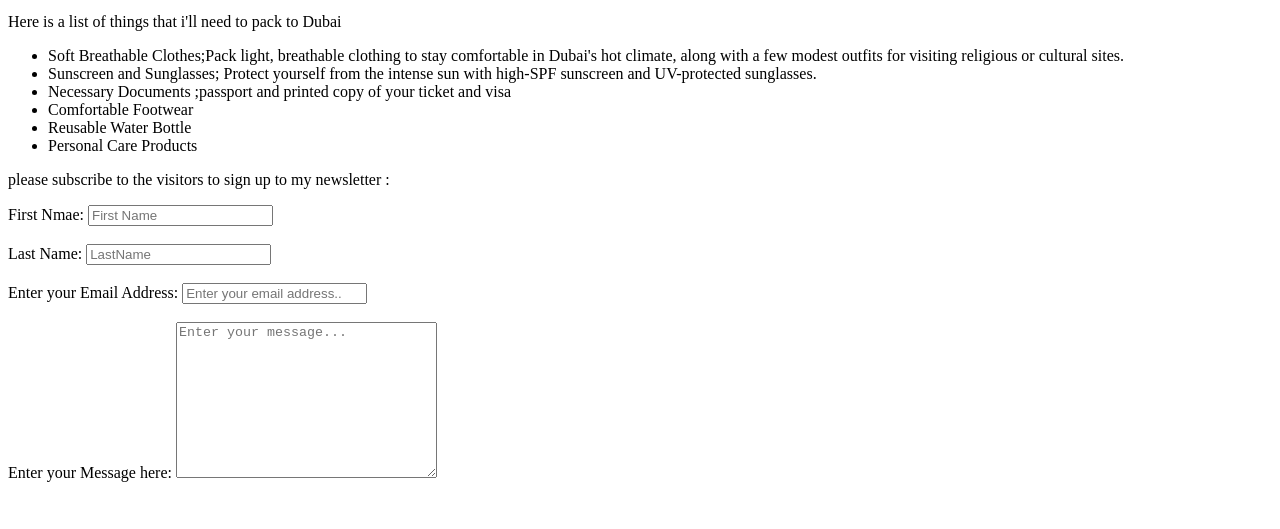
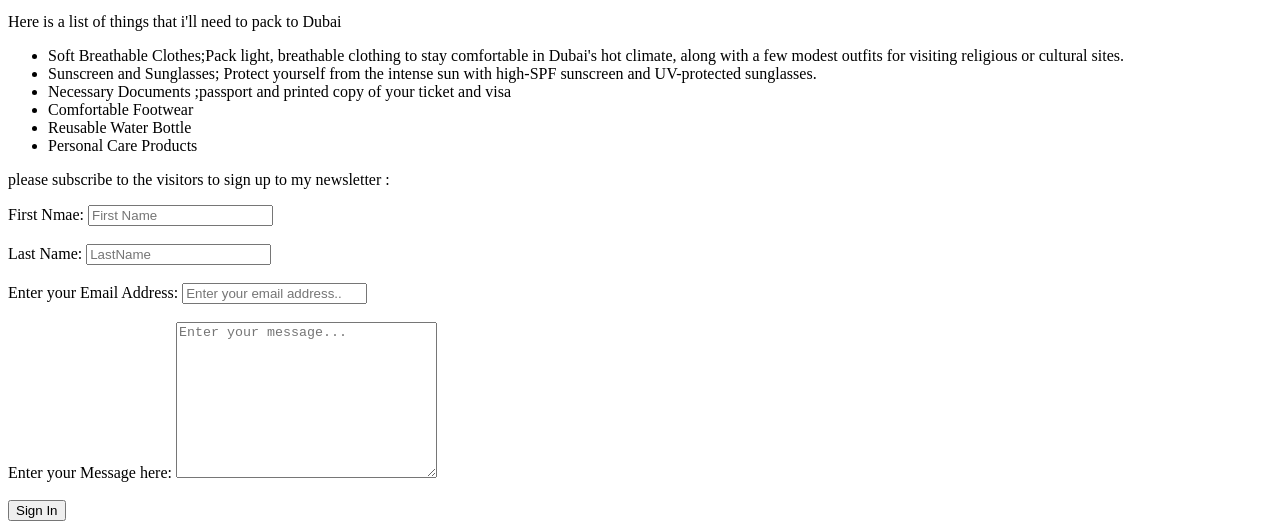
Before and after one commit to lwambon/Dream-vacation-places, a plain HTML site: page index.html in a window 1280 px wide. Shown: the part 3358-3887 px from the top of the page. Before the commit the page ends 3848 px from the top, so only its background shows below. Drawn offline with Linux system fonts and the light colour scheme.

Commit message:
Dream vacation places

```diff
--- a/index.html
+++ b/index.html
@@ -122,6 +122,10 @@
         <br><br>
         <label for="Message">Enter your Message here:</label>
         <textarea name="Message" id="message"placeholder="Enter your message..."cols="30" rows="10" required></textarea>
+        <br> <br>
+        <button type="Submit">Sign In</button>
+
     </form>
+
 </body>
 </html>
```
